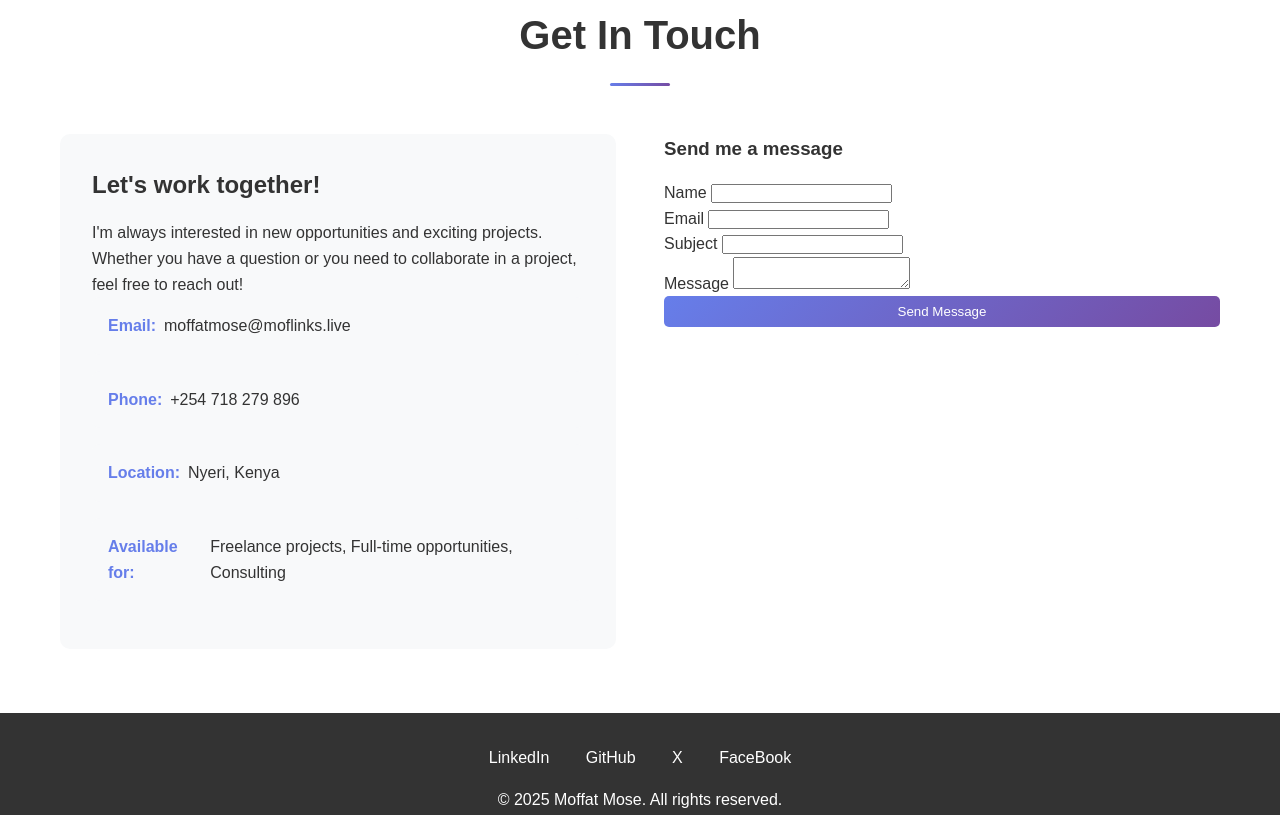
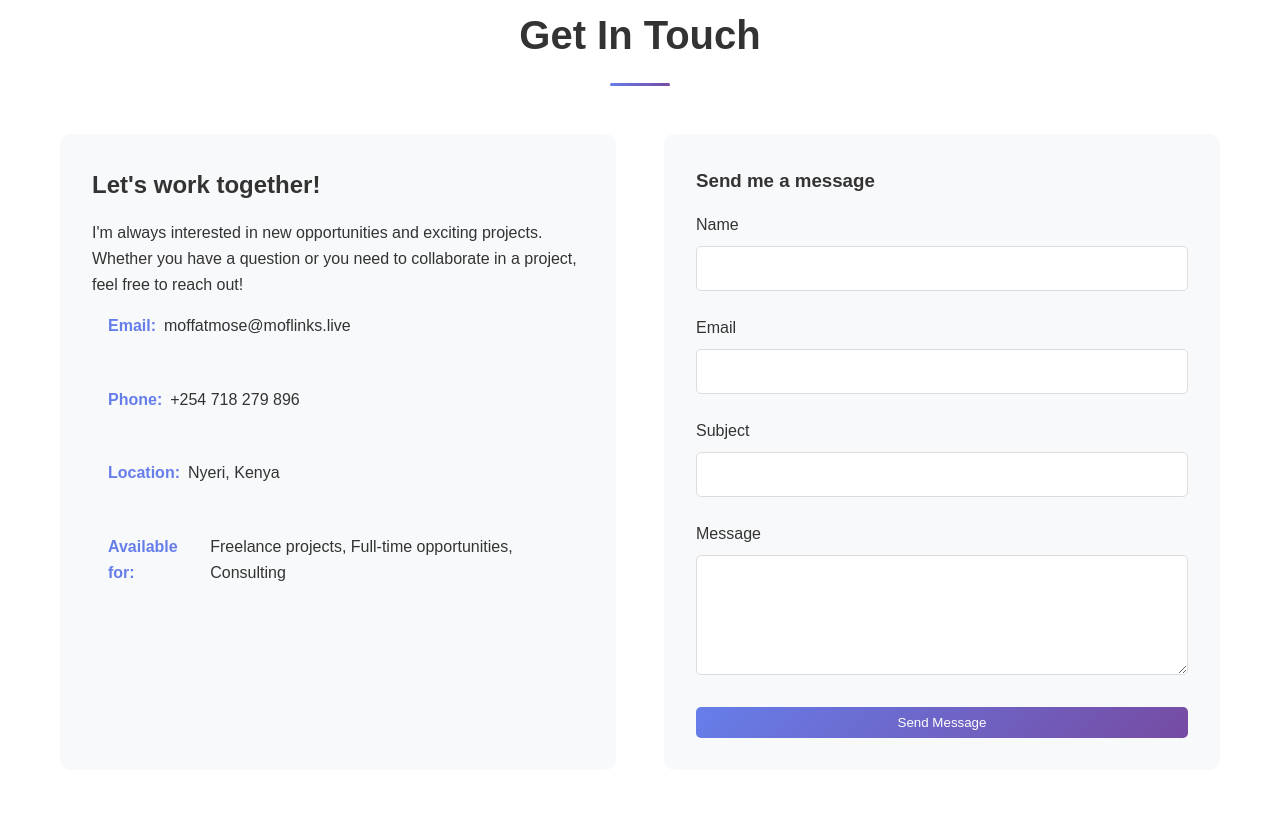
Before and after one commit to MoffatMose/portifolio.github.io, a plain HTML site: page index.html in a window 1280 px wide. Shown: the part 5278-6093 px from the top of the page. Drawn offline with Linux system fonts and the light colour scheme.

Commit message:
update and style contact form

```diff
--- a/styles.css
+++ b/styles.css
@@ -423,30 +423,44 @@ header {
             color: #667eea;
             margin-right: 0.5rem;
         }
-
-        .google-form-container {
-            display: flex; /* Added for consistent height */
-            flex-direction: column; /* Added for consistent height */
-            min-height: 200px; /* Added for consistent height */
-            /* Existing styles */
+        .contact-form {
             background: #f8f9fa;
             padding: 2rem;
             border-radius: 10px;
         }
 
-        .google-form-container h3 {
-            color: #333;
-            font-size: 1.5rem;
+        .form-group {
+            margin-bottom: 1.5rem;
         }
 
-        .google-form-container iframe {
-            flex-grow: 1; /* Added to make iframe fill available space */
-            width: 100%; /* Ensure it takes full width */
-            border: none; /* Removed default iframe border */
-            background: white;
-            border-radius: 10px; /* Match parent border-radius */
-            box-shadow: 0 5px 15px rgba(0, 0, 0, 0.1);
+        .form-group label {
+            display: block;
+            margin-bottom: 0.5rem;
+            color: #333;
+            font-weight: 500;
         }
+
+        .form-group input,
+        .form-group textarea {
+            width: 100%;
+            padding: 0.8rem;
+            border: 1px solid #ddd;
+            border-radius: 5px;
+            font-size: 1rem;
+            transition: border-color 0.3s ease;
+        }
+
+        .form-group input:focus,
+        .form-group textarea:focus {
+            outline: none;
+            border-color: #667eea;
+        }
+
+        .form-group textarea {
+            height: 120px;
+            resize: vertical;
+        }
+
         /* Footer */
         footer {
             background: #333;
```
